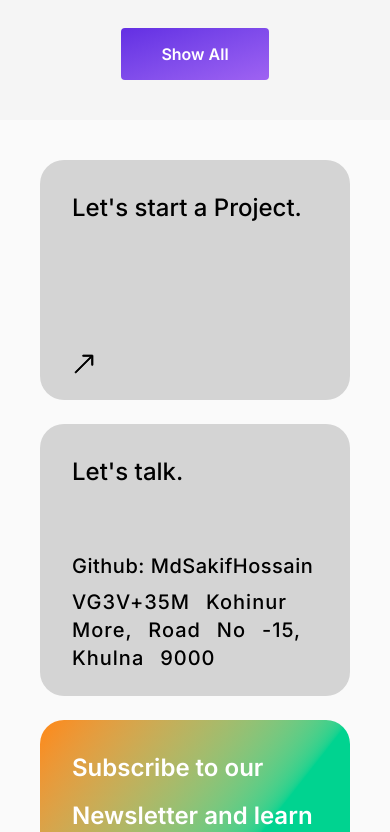
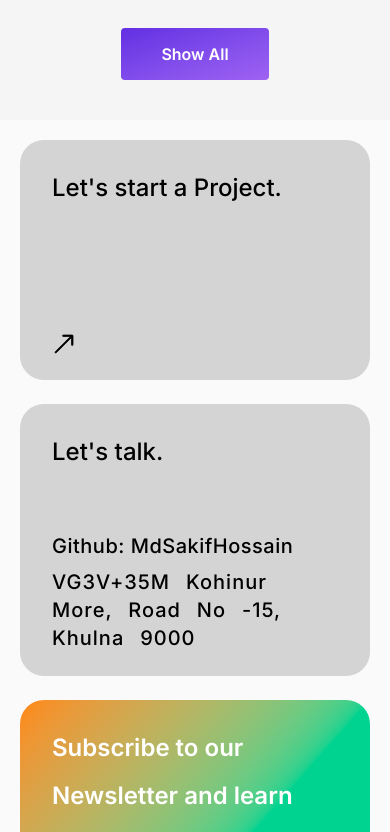
Before and after one commit to MdSakifHossain/PH-Lv01-B12A08-Hero-IO-08-10-2025, a React (Vite) app: page / in a window 390 px wide. Shown: the part 4980-5812 px from the top of the page. Built offline with nearby package versions, Linux system fonts and the light colour scheme.

Commit message:
style(footer): address minor CSS issue

```diff
--- a/src/components/Footer.jsx
+++ b/src/components/Footer.jsx
@@ -4,7 +4,7 @@ import { BsArrowUpRight, BsArrowRight } from "react-icons/bs";
 const Footer = () => {
   return (
     <footer className="bg-black text-white w-full">
-      <section className="bg-neutral-50 text-black p-10 rounded-b-4xl grid grid-cols-1 md:grid-cols-2 xl:grid-cols-4 gap-6 *:min-h-60">
+      <section className="bg-neutral-50 text-black p-5 md:p-10 rounded-b-4xl grid grid-cols-1 md:grid-cols-2 xl:grid-cols-4 gap-6 *:min-h-60">
         <div className="order-1 rounded-3xl px-8 py-6 text-2xl md:text-3xl font-medium leading-12 flex flex-col items-start justify-between gap-14 bg-neutral-300 transition-all duration-150 ease-in hover:bg-my-accent hover:text-white">
           <p>Let's start a Project.</p>
           <BsArrowUpRight className="stroke-[0.5]" />
```
